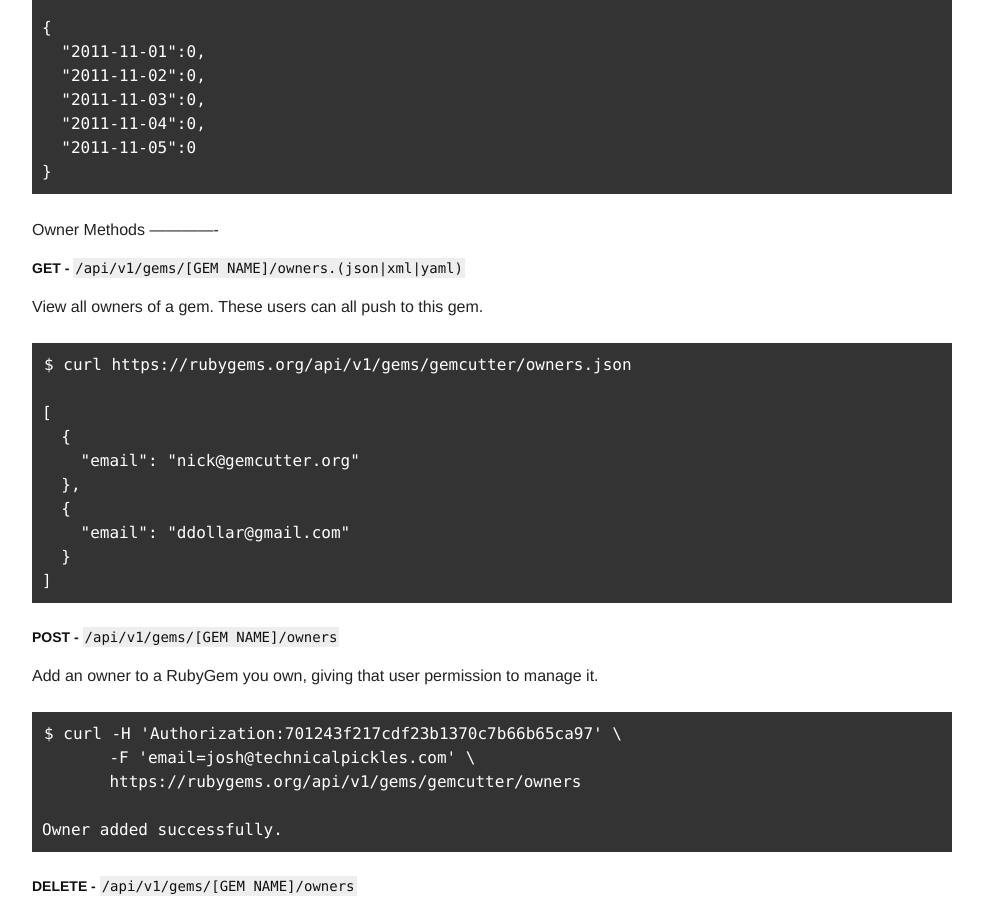
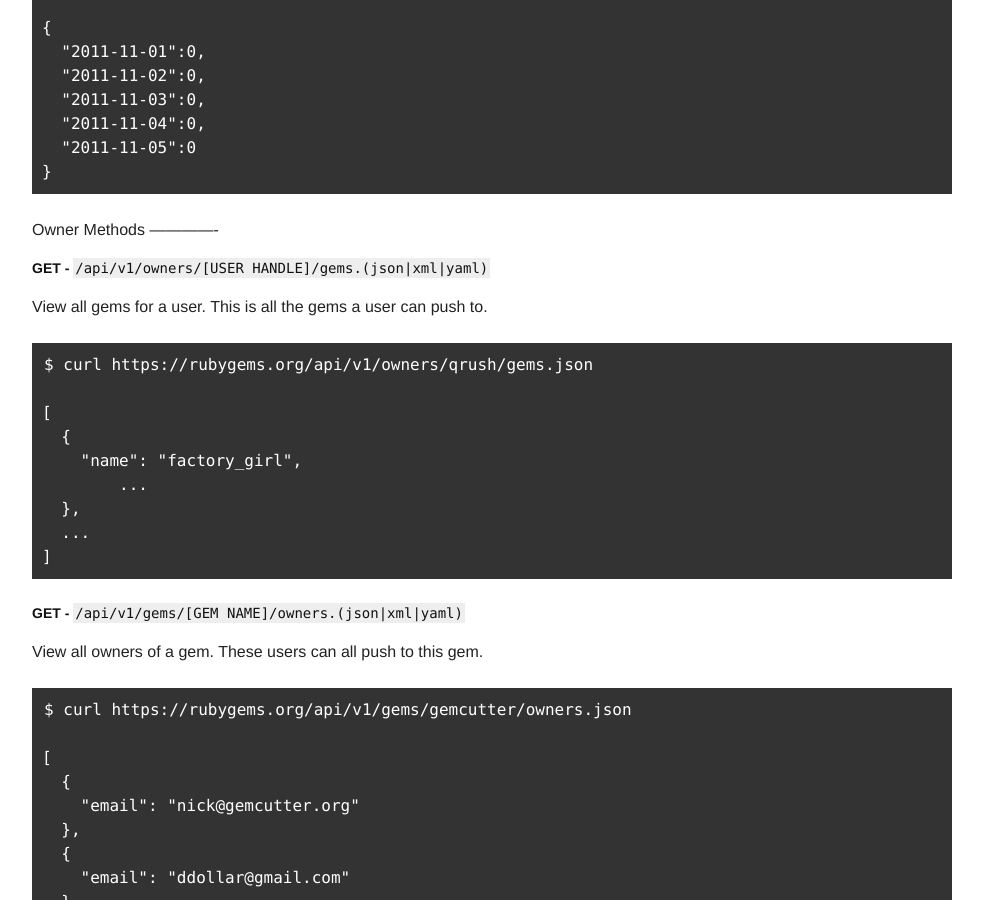
Before and after one commit to radar/guides, a Jekyll site: the page built from rubygems-org-api.md, in a window 1280 px wide and 900 px high, scrolled down 6801 px. Shown: the whole window, without its empty margins (148-1131 px from the left). Built offline with Jekyll 4.4.1, drawn with Linux system fonts in a browser that asks for light colours.

Commit message:
Added docs on owner's gems API command - Issue #359 on rubygems.org

```diff
--- a/rubygems-org-api.md
+++ b/rubygems-org-api.md
@@ -304,6 +304,20 @@ Dates values should be specified in the format YYYY-MM-DD.
 <a id="owner"> </a>
 Owner Methods
 -------------
+### GET - `/api/v1/owners/[USER HANDLE]/gems.(json|xml|yaml)`
+
+View all gems for a user. This is all the gems a user can push to.
+
+    $ curl https://rubygems.org/api/v1/owners/qrush/gems.json
+
+    [
+      {
+        "name": "factory_girl",
+		...
+      },
+	  ...
+    ]
+
 
 ### GET - `/api/v1/gems/[GEM NAME]/owners.(json|xml|yaml)`
 
```
